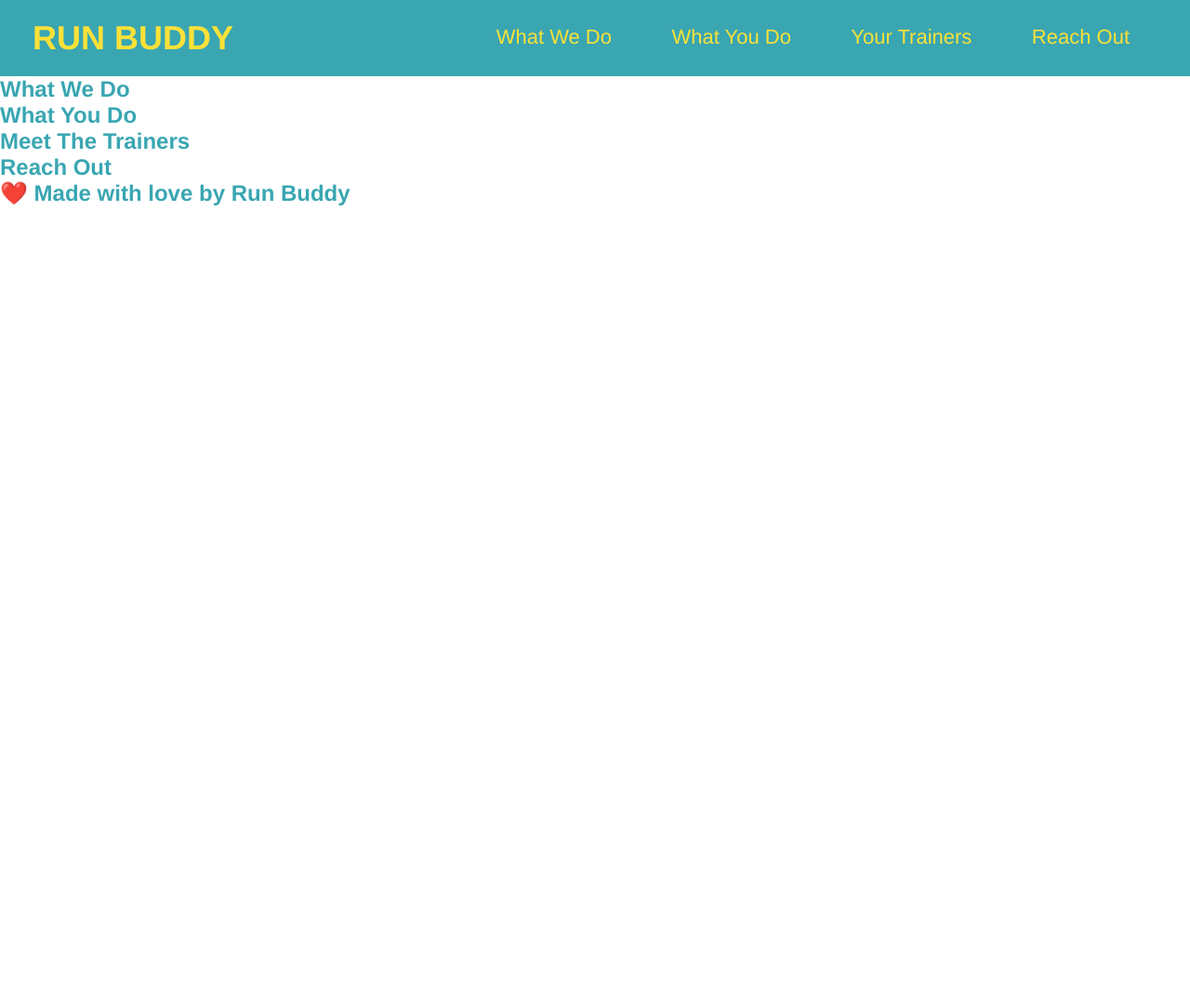
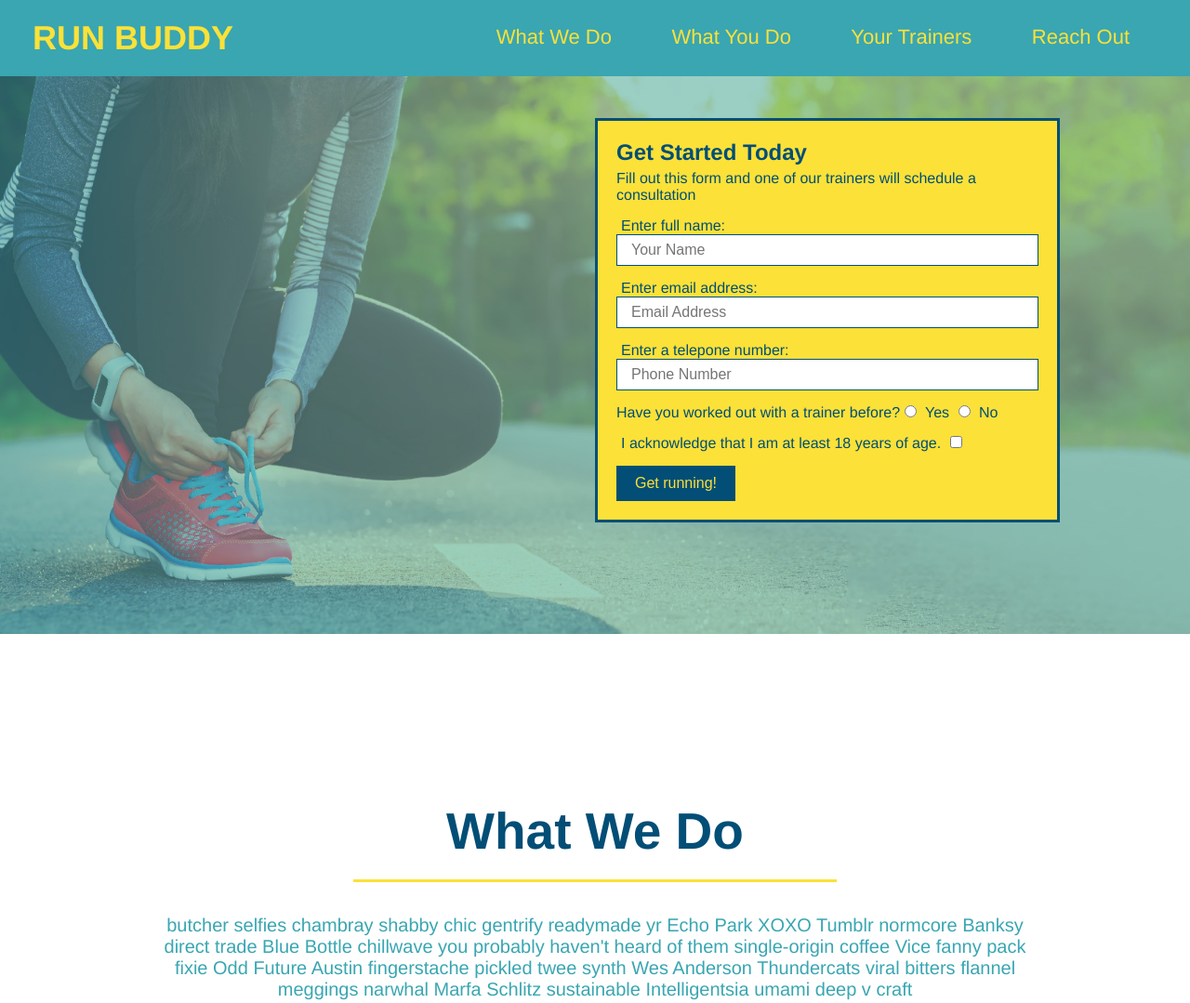
Before and after one commit to Mayorgak/run-buddy, a plain HTML site: page index.html in a window 1280 px wide. Shown: the top 1079 px of the page at 93% size. Before the commit the page ends 800 px from the top, so only its background shows below. Drawn offline with Linux system fonts and the light colour scheme.

Commit message:
add what you do icons

```diff
--- a/assets/css/style.css
+++ b/assets/css/style.css
@@ -1,6 +1,7 @@
 * {
   margin: 0;
   padding: 0;
+  box-sizing :border-box;
 }
 
 body {
@@ -41,5 +42,183 @@ header nav ul li a {
   margin: 0 30px;
   font-weight: lighter;
   font-size: 22px;
+}
+
+ footer {
+   background: #fce138;
+   width: 100%;
+   padding: 20px 35px;
+ }
+
+ footer h2 {
+   display: inline;
+   color: #024e76;
+   font-size: 30px;
+   margin: 0;
+ }
+
+ footer div {
+   float: right;
+   line-height: 1.5;
+   text-align: right;
+ }
+
+ footer a {
+   color: #024e76;
+ }
+
+ section {
+   padding: 60px;
+
+ }
+
+ /* Hero Style Start */
+.hero {
+  background-image: url("../images/hero-bg.jpg");
+  height: 600px;
+  background-size: cover;
+  background-position: center;
+  position: relative;
+}
+
+
+
+.hero-form {
+  border: solid 3px #024e76;
+  background-color: #fce138;
+  padding: 20px;
+  width: 500px;
+  color: #024e76;
+  position: absolute;
+  bottom: 120px;
+  right: 140px;
 
 }
+
+.hero-form h3 {
+  font-size: 24px;
+  margin: 0;
+}
+
+.hero-form p {
+margin: 5px 0 15px 0px;
+}
+
+.form-input {
+  border: 1px solid #024e76;
+  display:block;
+  padding : 7px 15px;
+  font-size : 16px;
+  color: #024e76;
+  width: 100%;
+  margin-bottom: 15px;
+
+}
+
+.hero-form label {
+  margin:0 5px;
+}
+
+.hero-form button {
+  color: #fce138;
+  background-color: #024e76;
+  border: none;
+  padding: 10px 20px ;
+  font-size: 16px;
+
+}
+/* Hero Style End */
+
+.intro {
+  text-align: center;
+}
+
+/*
+.intro h2 {
+  font-size: 55px;
+  color: #024e76;
+  margin-bottom: 35px;
+  padding: 0 100px 20px 100px;
+  border-bottom: 3px solid;
+  border-color: #fce138;
+  display: inline-block;
+}
+*/
+
+.intro p {
+  line-height: 1/7;
+  color: #39a6b2;
+  width: 80%;
+  font-size: 20px;
+  margin: 0 auto;
+}
+.steps {
+  text-align: center;
+  background: #fce138;
+
+}
+/*
+.steps h2 {
+  font-size :55px;
+  color: #024e76;
+  margin-bottom: 35px;
+  padding: 0 100px 20px 100px;
+  border-bottom: 3px solid;
+  border-color: #39a6b2;
+}
+*/
+
+.section-title {
+  font-size: 55px;
+  color: #024e76;
+  margin-bottom: 35px;
+  padding: 0 100px 20px 100px;
+  display: inline-block;
+  border-bottom: 3px solid;
+
+}
+
+.primary-border {
+  border-color: #fce138;
+}
+
+.secondary-border {
+  border-color: #39a6b2;
+}
+}
+.section-title {
+  font-size: 55px;
+  color: #024e76;
+  margin-bottom: 35px;
+  padding: 0 100px 20px 100px;
+  display: inline-block;
+  border-bottom: 3px solid;
+
+}
+
+.primary-border {
+  border-color: #fce138;
+}
+
+.secondary-border {
+  border-color: #39a6b2;
+}
+
+.steps div {
+  margin-bottom: 80px;
+}
+.steps img {
+  width: 15%;
+  margin: 10px 0;
+
+}
+
+.steps h3 {
+  color: #39a6b2;
+  font-size: 46px;
+}
+
+.steps span {
+  font-size: 38px;
+
+}
--- a/index.html
+++ b/index.html
@@ -32,20 +32,83 @@
         </ul>
        </nav>
   </header>
+<!-- hero section -->
+  <section class="hero">
+      <div class="hero-form">
+          <h3> Get Started Today</h3>
+          <p>Fill out this form and one of our trainers will schedule a consultation</p>
+<!-- Add form element -->
+        <form>
+         <label for="name">Enter full name:</label>
+         <input type="text" placeholder="Your Name" name="name" id="name" class="form-input"/>
+
+         <label for="email">Enter email address:</label>
+         <input type="email" placeholder="Email Address" name="email" id="email" class="form-input"/>
+
+         <label for="phone">Enter a telepone number:</label>
+         <input type="tel" placeholder="Phone Number" name="phone" id="phone" class="form-input"/>
+         <p>
+             Have you worked out with a trainer before?
+             <input type="radio" name=" trainer-confirm" id="trainer-yes"  />
+             <label for="trainer-yes">Yes</label>
+             <input type="radio" name="trainer-confirm" id="trainer-no"  />
+             <label for="trainer-no">No</label>
+         </p>
+         <p>
+             <label for "checkbox">
+                 I acknowledge that I am at least 18 years of age.
+             </label>
+             <input type="checkbox" name="age-confirm" id="checkbox" />
+         </p>
+         <button type= "submit">
+             Get running!
+         </button>
+        </form>
+      </div>
+  </section>
+  <!-- end hero -->
 
   <!-- hero/jumbotron -->
 <section>
 </section>
 
 <!-- "what we do" section -->
-<section>
-       <h2> What We Do </h2>
+<section id="what-we-do" class="intro">
+       <h2 class="section-title primary-border"> What We Do </h2>
+       <p>
+        butcher selfies chambray shabby chic gentrify readymade yr Echo Park XOXO Tumblr normcore Banksy direct trade Blue Bottle chillwave you probably haven't heard of them single-origin coffee Vice fanny pack fixie Odd Future Austin fingerstache pickled twee synth Wes Anderson Thundercats viral bitters flannel meggings narwhal Marfa Schlitz sustainable Intelligentsia umami deep v craft
+       </p>
         </div>
 </section>
 
 <!-- "what you do" section -->
-<section>
-    <h2>What You Do</h2>
+<section id="what-you-do" class="steps">
+    <h2 class="section-title secondary-border">What You Do</h2>
+
+    <div>
+<!-- insert this img element -->
+        <img src="./assets/images/step-1.svg" alt="" />
+        <h3> Step 1: <span>Fill Out the Form Above.</span></h3>
+        <p>You're already here, so why not?</p>
+    </div>
+
+    <div>
+        <img src="./assets/images/step-2.svg" alt="" />
+        <h3>Step 2: <span>Consult with One of Our Trainers.</span> </h3>
+        <p> Are you here to build muscle, lose weight, or just feel good?</p>
+    </div>
+
+    <div>
+        <img src="./assets/images/step-3.svg" alt="" />
+        <h3>Step 3:<span> Get Running</span></h3>
+        <p>Hit the ground running ( literally) once your trainer lays out your plan. </p>
+    </div>
+
+    <div>
+        <img src= "./assets/images/step-4.svg" alt="" />
+        <h3>Step 4 : <span>See Results.</span></h3>
+        <p> Bi-weekly checkins with your trainer will keep you focused</p>
+    </div>
 </section>
 
 <!-- "meet the trainers" -->
@@ -60,6 +123,10 @@
 <!-- footer -->
 <footer>
     <h2> ❤️ Made with love by Run Buddy</h2>
+    <div>
+        <a href="#">Read Our Privacy Policy</a><br/>
+        &copy; 2019 Run Buddy, Inc.
+    </div>
 </footer>
 
     </body>
```
Also changed, not shown: assets/images/hero-bg.jpg (added), assets/images/step-1.svg (added), assets/images/step-2.svg (added), assets/images/step-3.svg (added), assets/images/step-4.svg (added), 2 other files.
